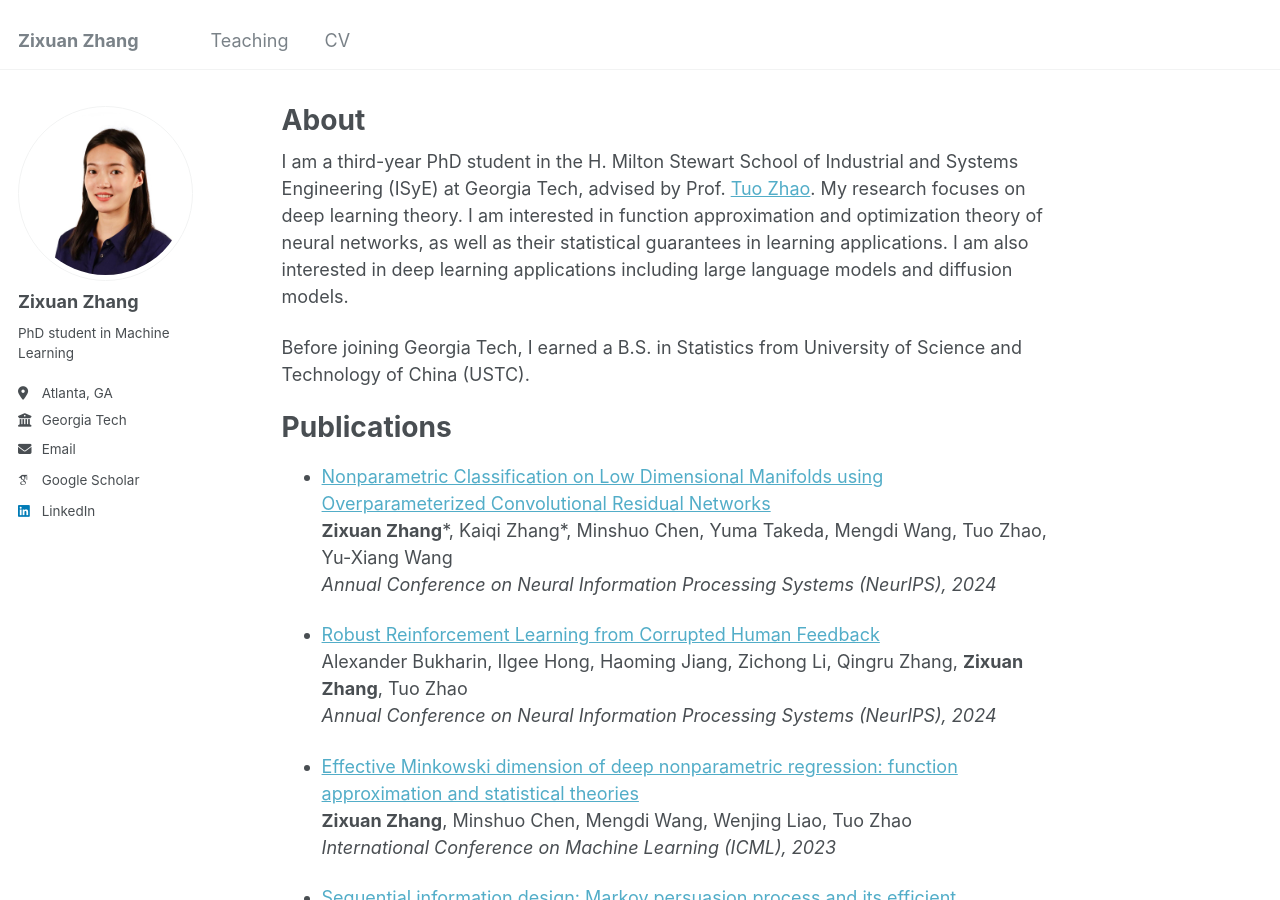
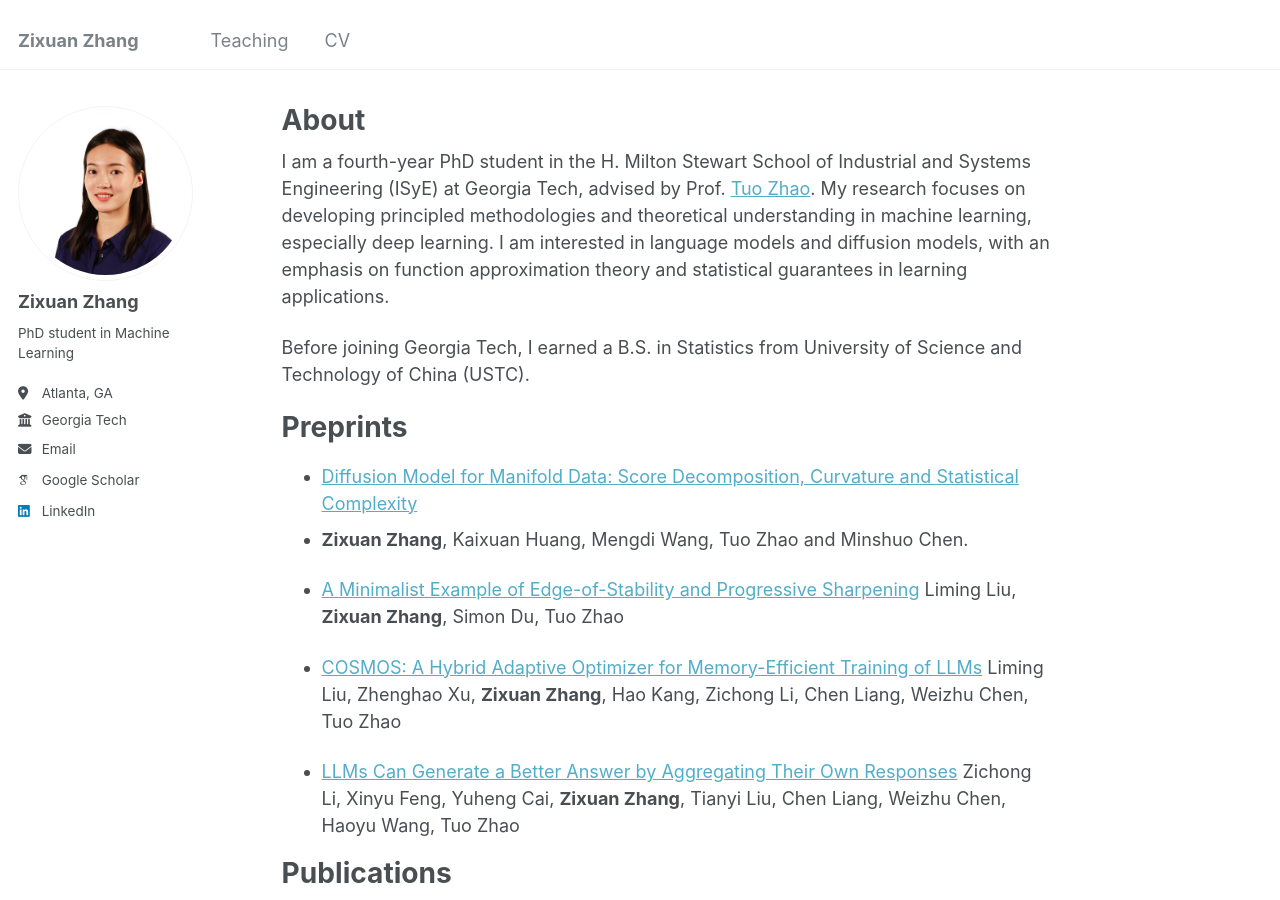
Before and after one commit to ZixuanZZhang/zixuanzzhang.github.io, a Jekyll site: the page built from _pages/about.md, in a window 1280 px wide and 900 px high. Built offline with Jekyll 4.4.1, drawn with Linux system fonts in a browser that asks for light colours; some web fonts are replaced.

Commit message:
Update about.md

```diff
--- a/_pages/about.md
+++ b/_pages/about.md
@@ -7,10 +7,24 @@ redirect_from:
   - /about.html
 ---
 
-I am a third-year PhD student in the H. Milton Stewart School of Industrial and Systems Engineering (ISyE) at Georgia Tech, advised by Prof. [Tuo Zhao](https://www2.isye.gatech.edu/~tzhao80/). My research focuses on deep learning theory. I am interested in function approximation and optimization theory of neural networks, as well as their statistical guarantees in learning applications. I am also interested in deep learning applications including large language models and diffusion models.
+I am a fourth-year PhD student in the H. Milton Stewart School of Industrial and Systems Engineering (ISyE) at Georgia Tech, advised by Prof. [Tuo Zhao](https://www2.isye.gatech.edu/~tzhao80/). My research focuses on developing principled methodologies and theoretical understanding in machine learning, especially deep learning.  I am interested in language models and diffusion models, with an emphasis on function approximation theory and statistical guarantees in learning applications.
 
 Before joining Georgia Tech, I earned a B.S. in Statistics from University of Science and Technology of China (USTC).
 
+Preprints
+====
+
+* [Diffusion Model for Manifold Data: Score Decomposition, Curvature and Statistical Complexity](Manuscript upon request)
+* **Zixuan Zhang**, Kaixuan Huang, Mengdi Wang, Tuo Zhao and Minshuo Chen.
+
+* [A Minimalist Example of Edge-of-Stability and Progressive Sharpening](https://arxiv.org/abs/2503.02809)
+  Liming Liu, **Zixuan Zhang**, Simon Du, Tuo Zhao
+
+* [COSMOS: A Hybrid Adaptive Optimizer for Memory-Efficient Training of LLMs](https://arxiv.org/abs/2502.17410)
+  Liming Liu, Zhenghao Xu, **Zixuan Zhang**, Hao Kang, Zichong Li, Chen Liang, Weizhu Chen, Tuo Zhao
+
+* [LLMs Can Generate a Better Answer by Aggregating Their Own Responses](https://arxiv.org/abs/2503.04104)
+  Zichong Li, Xinyu Feng, Yuheng Cai, **Zixuan Zhang**, Tianyi Liu, Chen Liang, Weizhu Chen, Haoyu Wang, Tuo Zhao
 
 Publications
 ====
```
